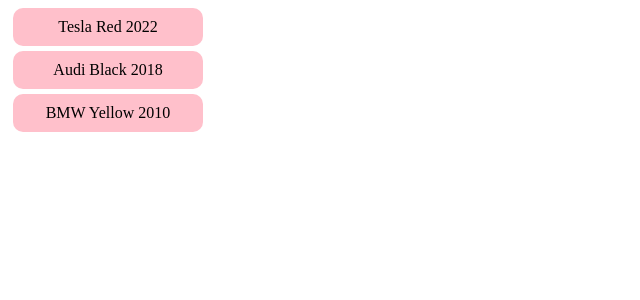
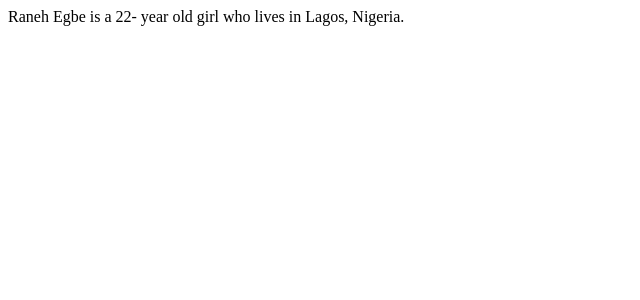
Before and after one commit to Ranecodes/working-with-react, a React (Create React App) app: page / in a window 1280 px wide. Shown: the top 300 px of the page, without its empty margins (0-640 px from the left). Built offline with nearby package versions, Linux system fonts and the light colour scheme.

Commit message:
learning conditional rendering

```diff
--- a/src/App.js
+++ b/src/App.js
@@ -1,35 +1,25 @@
-import React from "react";
+import React, { useState } from "react";
 
-//create root component- App component
-
-function Car({data}){
-  return <div className="car">{`${data.brand} ${data.color} ${data.year}`}</div>
+function Loader() {
+  return <div>Loading...</div>
 }
 
+function Content() {
+  return <div>Raneh Egbe is a 22- year old girl who lives in Lagos, Nigeria.</div>
+}
+
+//Root Component
 function App() {
-  const cars = [
-    {
-      brand: "Tesla",
-      color: "Red",
-      year: "2022"
-    },
-    {
-      brand: "Audi",
-      color: "Black",
-      year: "2018"
-    },
-    {
-      brand: "BMW",
-      color: "Yellow",
-      year: "2010"
-    }
-  ]
+  const [isLoading, setIsLoading] = useState(true)
 
-  const listOfCars = cars.map((car) => {
-    return <Car data={car}/>
-  })
+  setTimeout(() => {
+    setIsLoading(false)
+  }, 3000)
 
-  return <section className="car-container">{listOfCars}</section>
+  return <section>
+    {isLoading ? <Loader/> : <Content/>}
+  </section>
+
 }
 
 export default App;
```
